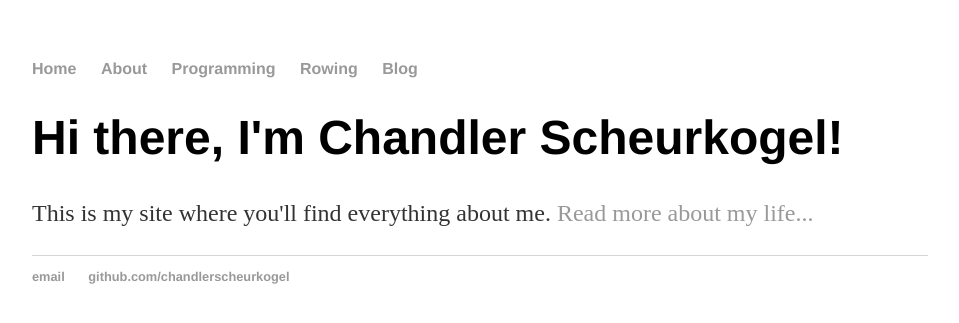
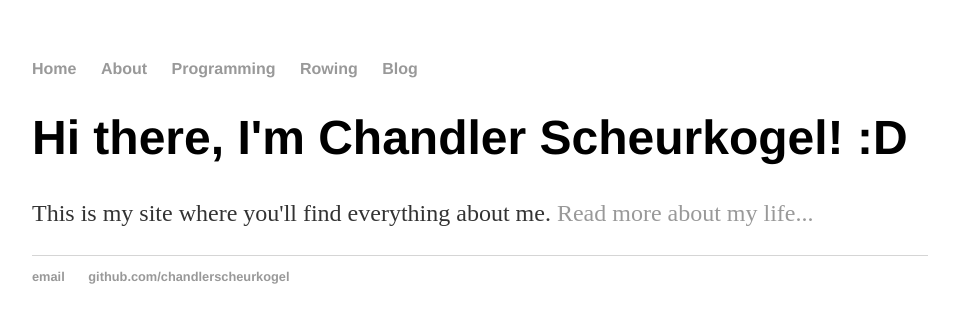
Before and after one commit to ChandlerScheurkogel/ChandlerScheurkogel.github.io, a Jekyll site: the page built from index.html, in a window 1280 px wide. Shown: the top 323 px of the page, without its empty margins (160-1119 px from the left). Built offline with Jekyll 4.4.1, drawn with Linux system fonts in a browser that asks for light colours.

Commit message:
Update index.html

```diff
--- a/index.html
+++ b/index.html
@@ -2,8 +2,11 @@
 layout: default
 title: Chandler Scheurkogel - Rower, Student, Programmer, and Much Much More
 ---
-<div class="blurb">
 
-	<h1>Hi there, I'm Chandler Scheurkogel!</h1>
+ <link rel="stylesheet" href="css/animate.css">
+
+<div class="blurb fadeInDown animated">
+
+	<h1>Hi there, I'm Chandler Scheurkogel! :D</h1>
 	<p>This is my site where you'll find everything about me. <a href="/about">Read more about my life...</a></p>
 </div><!-- /.blurb -->
```
